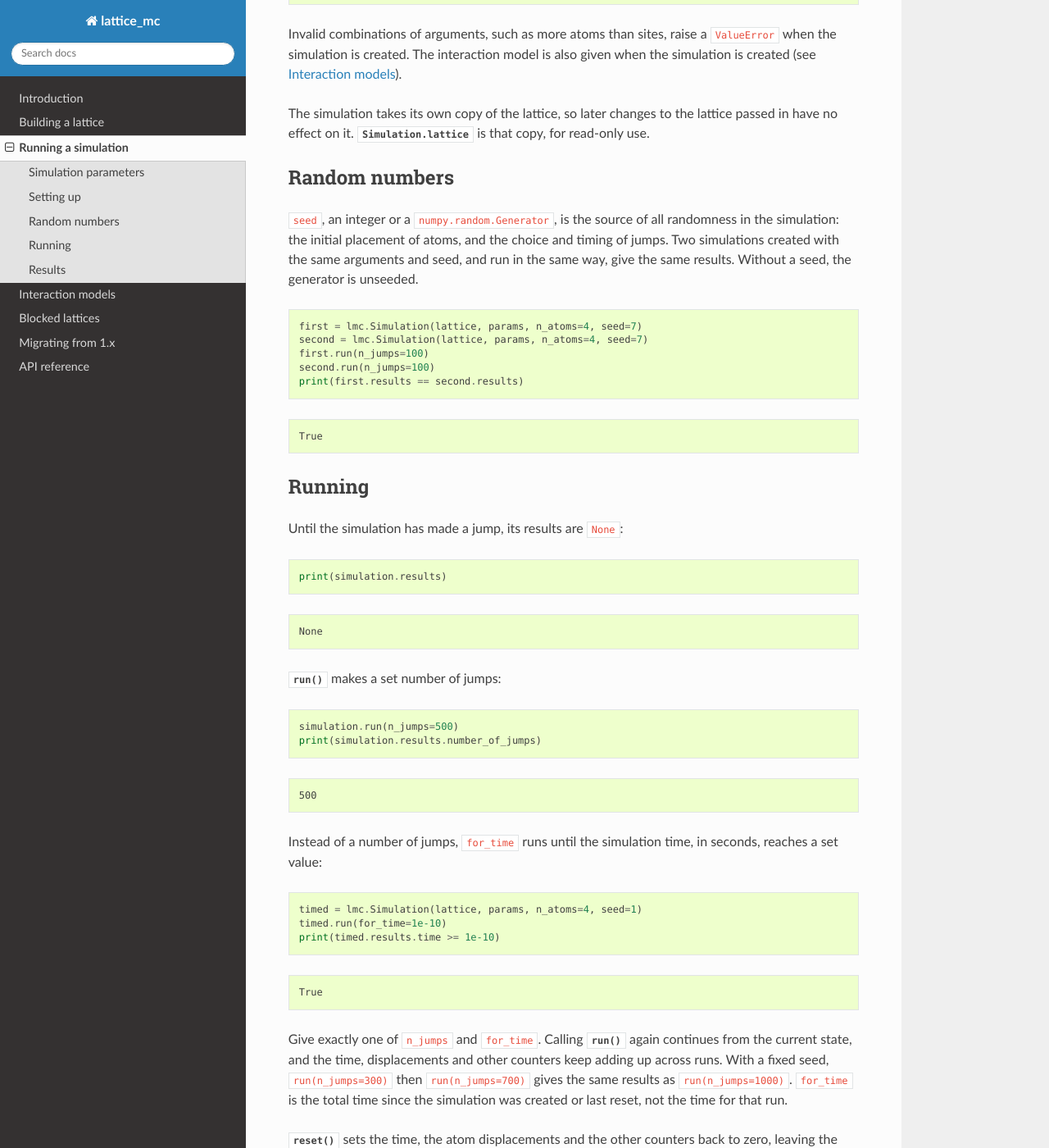
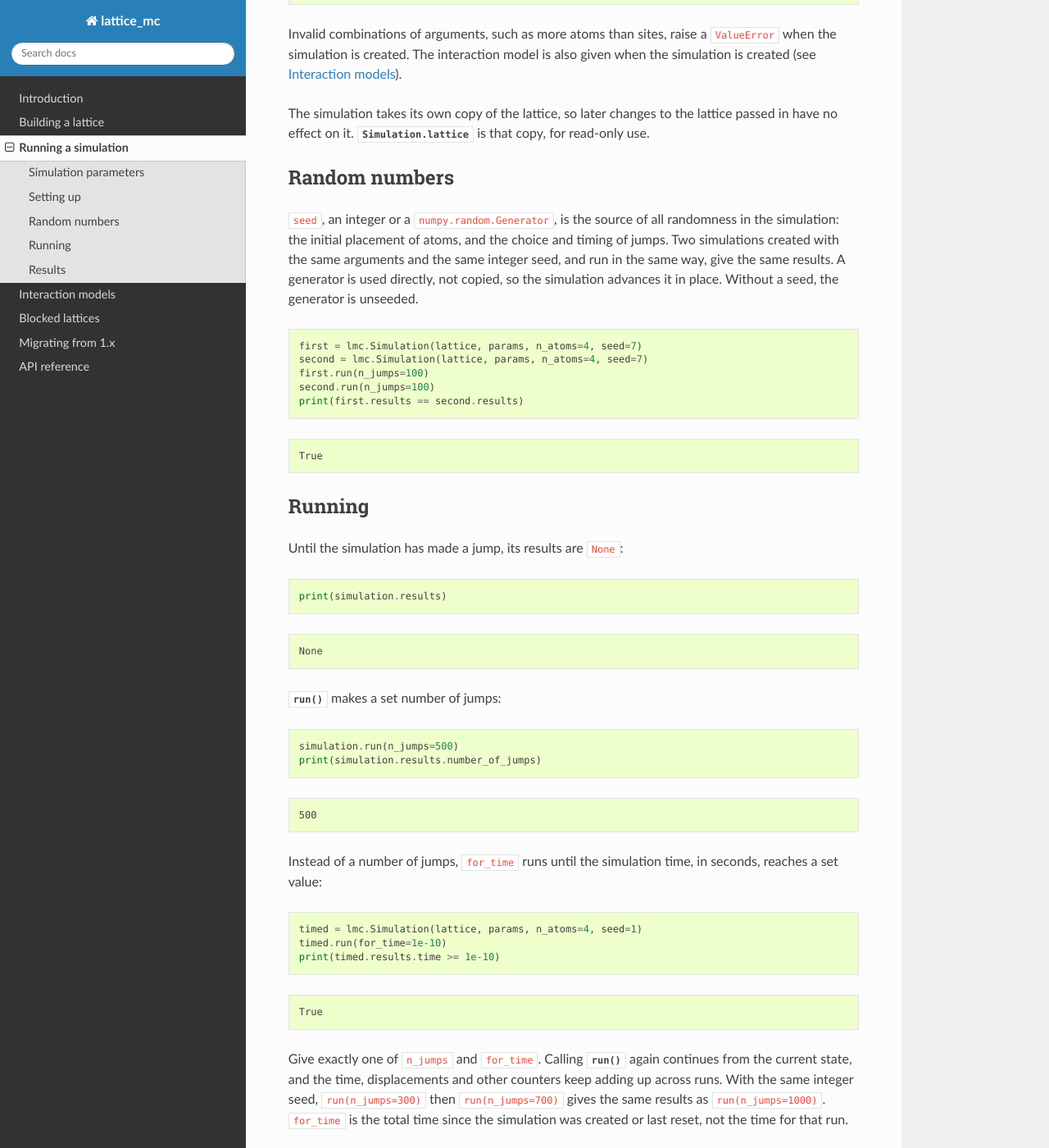
Before and after one commit to bjmorgan/lattice_mc, a Sphinx documentation site: the page built from docs/source/running_simulations.rst, in a window 1280 px wide and 1400 px high, scrolled down 1301 px. Shown: the whole window at 82% size. Built offline with Sphinx 7.4.7 and the Read the Docs theme 3.1.0, drawn with Linux system fonts in a browser that asks for light colours.

Commit message:
Correct the units of the results and tighten docstrings
Lengths are in the unit of the site coordinates and cell lengths, not
the site spacing. State that a Generator seed is used directly and
advanced in place, and that reproducibility applies to an integer seed.
Drop stale references to the lattice from the LookupTable and
site_energies_by_label docstrings.

```diff
--- a/docs/source/introduction.rst
+++ b/docs/source/introduction.rst
@@ -76,8 +76,9 @@
 :attr:`~lattice_mc.results.Results.time` is :math:`t`, and
 :attr:`~lattice_mc.results.Results.number_of_jumps` is the number of jumps made.
 
-Diffusion coefficients and the reduced ionic conductivity are in units of (site
-spacing)\ :sup:`2` s\ :sup:`-1`. :math:`d` is the dimensionality of the lattice, given
+Lengths are in the length unit of the site coordinates and cell lengths, so
+diffusion coefficients and the reduced ionic conductivity are in that unit squared
+per second. :math:`d` is the dimensionality of the lattice, given
 by :attr:`Lattice.dimensionality <lattice_mc.lattice.Lattice.dimensionality>`: the
 number of non-zero cell lengths. Square and honeycomb lattices have a z cell length
 of 0, so :math:`d = 2`. Jump vectors use the minimum-image convention, and have zero
--- a/docs/source/migrating.rst
+++ b/docs/source/migrating.rst
@@ -108,7 +108,7 @@
       - ``simulation.is_blocked()``
 
 Repeated calls to ``run`` accumulate: ``run(n_jumps=300)`` then ``run(n_jumps=700)``
-gives the same results as ``run(n_jumps=1000)`` with the same seed.
+gives the same results as ``run(n_jumps=1000)`` with the same integer seed.
 
 Results
 -------
--- a/docs/source/running_simulations.rst
+++ b/docs/source/running_simulations.rst
@@ -79,8 +79,9 @@
 
 ``seed``, an integer or a ``numpy.random.Generator``, is the source of all
 randomness in the simulation: the initial placement of atoms, and the choice and
-timing of jumps. Two simulations created with the same arguments and seed, and run in
-the same way, give the same results.
+timing of jumps. Two simulations created with the same arguments and the same integer
+seed, and run in the same way, give the same results. A generator is used directly,
+not copied, so the simulation advances it in place.
 Without a seed, the generator is unseeded.
 
 .. testcode::
@@ -134,10 +135,10 @@
 
 Give exactly one of ``n_jumps`` and ``for_time``. Calling
 :meth:`~lattice_mc.simulation.Simulation.run` again continues from the current state,
-and the time, displacements and other counters keep adding up across runs. With a
-fixed seed, ``run(n_jumps=300)`` then ``run(n_jumps=700)`` gives the same results as
-``run(n_jumps=1000)``. ``for_time`` is the total time since the simulation was created
-or last reset, not the time for that run.
+and the time, displacements and other counters keep adding up across runs. With the
+same integer seed, ``run(n_jumps=300)`` then ``run(n_jumps=700)`` gives the same
+results as ``run(n_jumps=1000)``. ``for_time`` is the total time since the simulation
+was created or last reset, not the time for that run.
 
 :meth:`~lattice_mc.simulation.Simulation.reset` sets the time, the atom displacements
 and the other counters back to zero, leaving the atoms where they are. The results are
```
Also changed, not shown: 4 other files.
